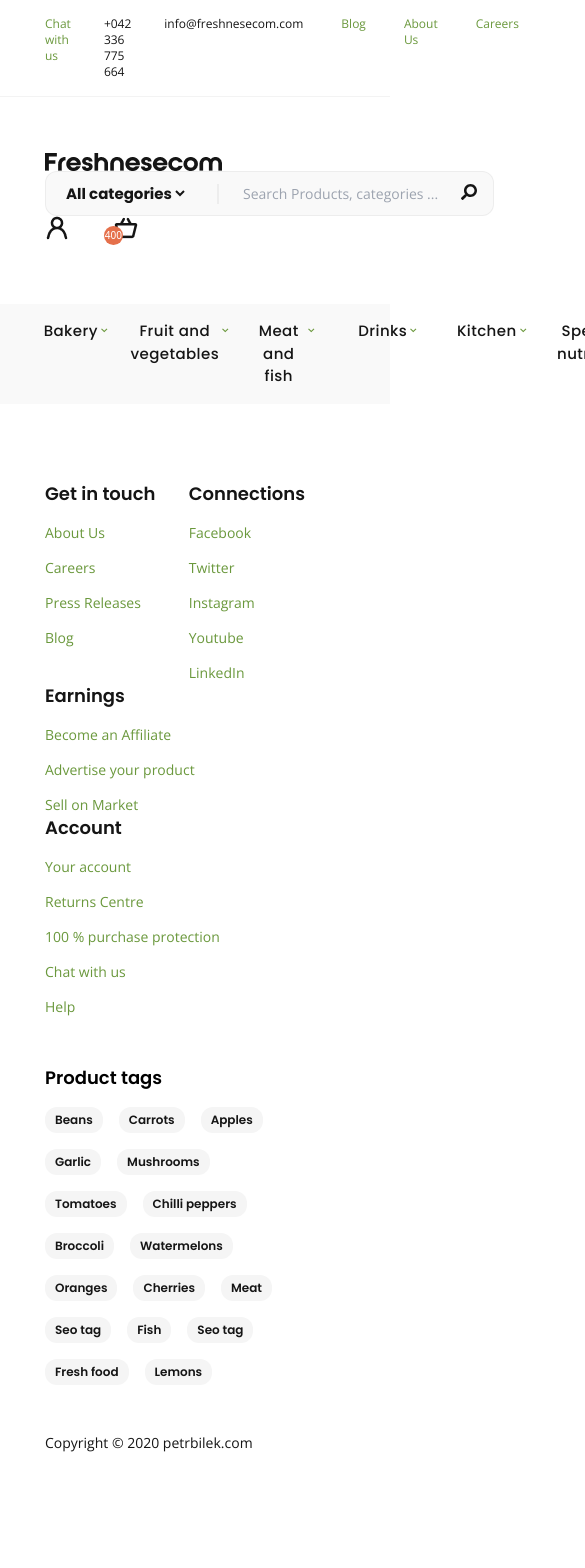
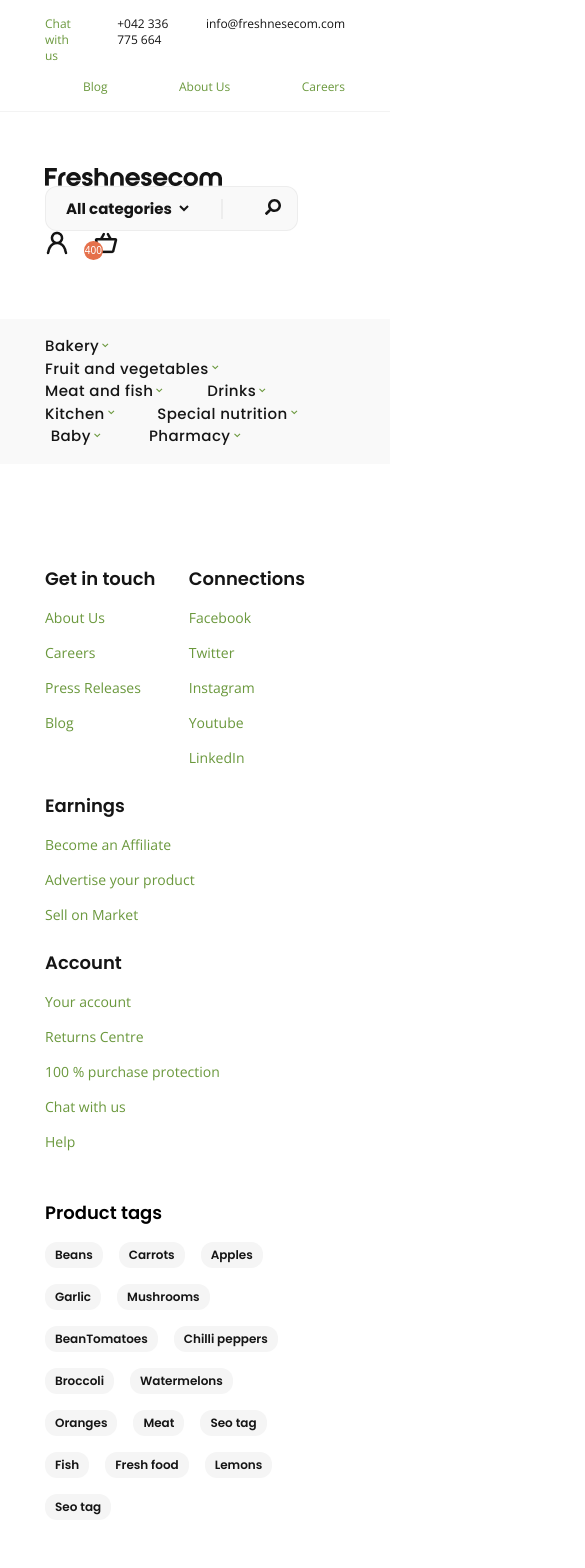
Before and after one commit to thiendangit/MTStoreReactJS, a React app: page / in a window 390 px wide. Shown: the top 1568 px of the page, 585 px wide, since content can reach past the window. Before the commit the page ends 1512 px from the top, so only its background shows below. Built offline with nearby package versions, Linux system fonts and the light colour scheme; what esri-loader would draw is missing.

Commit message:
Add product, link footer data and responsive

```diff
--- a/src/components/Data_Info/DataInfo.tsx
+++ b/src/components/Data_Info/DataInfo.tsx
@@ -1,11 +1,66 @@
-export const itemMenu = [
+interface ItemMenu {
+  title: string;
+  path: string;
+}
+interface ProductTag {
+  name: string;
+}
+interface FooterLinks {
+  title: string;
+  links: Links;
+}
+interface Links {
+  [index: number]: string;
+}
+export const itemMenu: ItemMenu[] = [
   { title: 'Bakery', path: '#bakery' },
   { title: 'Fruit and vegetables', path: '#fruit_vegetables' },
   { title: 'Meat and fish', path: '#meat_fish' },
   { title: 'Drinks', path: '#drinks' },
   { title: 'Kitchen', path: '#kitchen' },
   { title: 'Special nutrition', path: '#Special_nutrition' },
-  { title: 'Meat and fish', path: '#meat_fish' },
   { title: 'Baby', path: '#baby' },
   { title: 'Pharmacy', path: '#pharmacy' },
 ];
+export const productTags: ProductTag[] = [
+  { name: 'Beans' },
+  { name: 'Carrots' },
+  { name: 'Apples' },
+  { name: 'Garlic' },
+  { name: 'Mushrooms' },
+  { name: 'BeanTomatoes' },
+  { name: 'Chilli peppers' },
+  { name: 'Broccoli' },
+  { name: 'Watermelons' },
+  { name: 'Oranges' },
+  { name: ' Meat' },
+  { name: 'Seo tag' },
+  { name: 'Fish' },
+  { name: 'Fresh food' },
+  { name: 'Lemons' },
+  { name: 'Seo tag' },
+];
+export const footerLinks = [
+  {
+    title: 'Get in touch',
+    links: ['About Us', 'Careers', 'Press Releases', 'Blog'],
+  },
+  {
+    title: 'Connections',
+    links: ['Facebook', 'Twitter', 'Instagram', 'Youtube', 'LinkedIn'],
+  },
+  {
+    title: 'Earnings',
+    links: ['Become an Affiliate', 'Advertise your product', 'Sell on Market'],
+  },
+  {
+    title: 'Account',
+    links: [
+      'Your account',
+      'Returns Centre',
+      '100 % purchase protection',
+      'Chat with us',
+      'Help',
+    ],
+  },
+];
--- a/src/components/Footer/Footer.css
+++ b/src/components/Footer/Footer.css
@@ -10,13 +10,13 @@ footer {
     margin: 4.8rem 0;
 }
 .footer .footer__item1 ul li:first-child {
+    @apply mt-6 pt-4 md:m-0;
     font-family: 'Poppins', sans-serif;
     font-size: 1.8rem;
     font-style: normal;
     font-weight: 600;
     line-height: 27px;
     color: var(--black);
-    margin: 0;
 }
 .footer .footer__item1 ul li {
     color: var(--green);
--- a/src/components/Footer/Footer.tsx
+++ b/src/components/Footer/Footer.tsx
@@ -1,161 +1,32 @@
 import React from 'react';
 import './Footer.css';
+import { productTags, footerLinks } from '../Data_Info/DataInfo';
+
 export const Footer: React.FC = () => {
   return (
     <footer className="footer">
       <div className="footer__item1">
-        <ul>
-          <li>Get in touch</li>
-          <li>
-            <a>About Us</a>
-          </li>
-          <li>
-            <a>Careers</a>
-          </li>
-          <li>
-            <a>Press Releases</a>
-          </li>
-          <li>
-            <a>Blog</a>
-          </li>
-        </ul>
-        <ul>
-          <li>Connections</li>
-          <li>
-            <a>Facebook</a>
-          </li>
-          <li>
-            <a>Twitter</a>
-          </li>
-          <li>
-            <a>Instagram</a>
-          </li>
-          <li>
-            <a>Youtube</a>
-          </li>
-          <li>
-            <a>LinkedIn</a>
-          </li>
-        </ul>
-        <ul>
-          <li>Earnings</li>
-          <li>
-            <a>Become an Affiliate</a>
-          </li>
-          <li>
-            <a>Advertise your product</a>
-          </li>
-          <li>
-            <a>Sell on Market</a>
-          </li>
-        </ul>
-        <ul>
-          <li>Account</li>
-          <li>
-            <a>Your account</a>
-          </li>
-          <li>
-            <a>Returns Centre</a>
-          </li>
-          <li>
-            <a>100 % purchase protection</a>
-          </li>
-          <li>
-            <a>Chat with us</a>
-          </li>
-          <li>
-            <a>Help</a>
-          </li>
-        </ul>
+        {footerLinks.map((item, index) => (
+          <ul key={index}>
+            <li>{item.title}</li>
+            {item.links.map((item, index) => (
+              <li key={index}>
+                <a>{item}</a>
+              </li>
+            ))}
+          </ul>
+        ))}
       </div>
       <div className="footer__item2">
         <h3>Product tags</h3>
         <div className="footer__item2-tags">
-          <span>
-            <a href="#tags" title="tags">
-              Beans
-            </a>
-          </span>
-          <span>
-            <a href="#tags" title="tags">
-              Carrots
-            </a>
-          </span>
-          <span>
-            <a href="#tags" title="tags">
-              Apples
-            </a>
-          </span>
-          <span>
-            <a href="#tags" title="tags">
-              Garlic
-            </a>
-          </span>
-          <span>
-            <a href="#tags" title="tags">
-              Mushrooms
-            </a>
-          </span>
-          <span>
-            <a href="#tags" title="tags">
-              Tomatoes
-            </a>
-          </span>
-          <span>
-            <a href="#tags" title="tags">
-              Chilli peppers
-            </a>
-          </span>
-          <span>
-            <a href="#tags" title="tags">
-              Broccoli
-            </a>
-          </span>
-          <span>
-            <a href="#tags" title="tags">
-              Watermelons
-            </a>
-          </span>
-          <span>
-            <a href="#tags" title="tags">
-              Oranges
-            </a>
-          </span>
-          <span>
-            <a href="#tags" title="tags">
-              Cherries
-            </a>
-          </span>
-          <span>
-            <a href="#tags" title="tags">
-              Meat
-            </a>
-          </span>
-          <span>
-            <a href="#tags" title="tags">
-              Seo tag
-            </a>
-          </span>
-          <span>
-            <a href="#tags" title="tags">
-              Fish
-            </a>
-          </span>
-          <span>
-            <a href="#tags" title="tags">
-              Seo tag
-            </a>
-          </span>
-          <span>
-            <a href="#tags" title="tags">
-              Fresh food
-            </a>
-          </span>
-          <span>
-            <a href="#tags" title="tags">
-              Lemons
-            </a>
-          </span>
+          {productTags.map((item, index: number) => (
+            <span key={index}>
+              <a href="#tags" title="tags">
+                {item.name}
+              </a>
+            </span>
+          ))}
         </div>
       </div>
       <div className="footer__item3">
--- a/src/components/Header/Header.tsx
+++ b/src/components/Header/Header.tsx
@@ -16,13 +16,13 @@ const HeaderComponent: React.FC = () => {
           className="search__categories"
         >
           <option value="All categories">All categories</option>
-          <optgroup label="Swedish Cars">
-            <option value="volvo">Volvo</option>
-            <option value="saab">Saab</option>
+          <optgroup label="Fruit">
+            <option value="watermelon">Watermelon</option>
+            <option value="orange">Orange</option>
           </optgroup>
-          <optgroup label="German Cars">
-            <option value="mercedes">Mercedes</option>
-            <option value="audi">Audi</option>
+          <optgroup label="Drinks">
+            <option value="coca">Coca</option>
+            <option value="sprite">Sprite</option>
           </optgroup>
         </select>
         <span className="search__line" />
--- a/src/components/Header/Hearder.css
+++ b/src/components/Header/Hearder.css
@@ -1,5 +1,5 @@
 .header {
-    @apply flex flex-row justify-between items-center flex-wrap;
+    @apply lg:flex-nowrap flex flex-row justify-between items-center flex-wrap;
     margin: 1.6rem 4.5rem;
     padding-top: 4rem;
     padding-bottom: 4.8rem;
@@ -24,6 +24,7 @@
     margin: 0 2.4rem 0 2.9rem;
 }
 .header .header__search .search__input {
+    @apply lg:block hidden;
     font-family: 'Open Sans', sans-serif;
     font-weight: 400;
     font-size: 1.4rem;
@@ -43,8 +44,8 @@
     @apply flex flex-row relative items-center min-w-0;
 }
 .header .header__icons .user__icon {
+    @apply mr-10 sm:mr-16;
     color: var(--black);
-    margin-right: 4.5rem;
     width: 2.4rem;
     height: 2.4rem;
 }
--- a/src/components/MenuBar/MenuBar.css
+++ b/src/components/MenuBar/MenuBar.css
@@ -1,10 +1,10 @@
 .menubar {
-    @apply flex flex-row justify-start items-baseline text-left;
+    @apply lg:flex-nowrap flex flex-row flex-wrap justify-start items-baseline text-left;
     padding: 1.6rem 4.5rem;
     background: var(--gray-bg2);
 }
 .menubar .menubar__btn {
-    @apply flex flex-col items-baseline not-italic normal-case font-medium mr-16 p-0;
+    @apply lg:mt-6 flex flex-col items-baseline not-italic normal-case font-medium mr-16 p-0;
     font-family:'Poppins', sans-serif;
     font-size: 1.5rem;
     line-height: 2.25rem;
--- a/src/components/Navbar/Navbar.css
+++ b/src/components/Navbar/Navbar.css
@@ -1,9 +1,11 @@
 .navbar {
-    @apply flex flex-row justify-between;
+    @apply flex flex-col justify-between md:justify-end md:flex-row;
     padding: 1.6rem 4.5rem;
     border-bottom: 1px solid var(--border-black);
 }
-.navbar-item1,
+.navbar-item1 {
+    @apply flex flex-row justify-between mb-6 ;
+}
 .navbar-item2 {
     @apply flex flex-row justify-between;
 }
```
